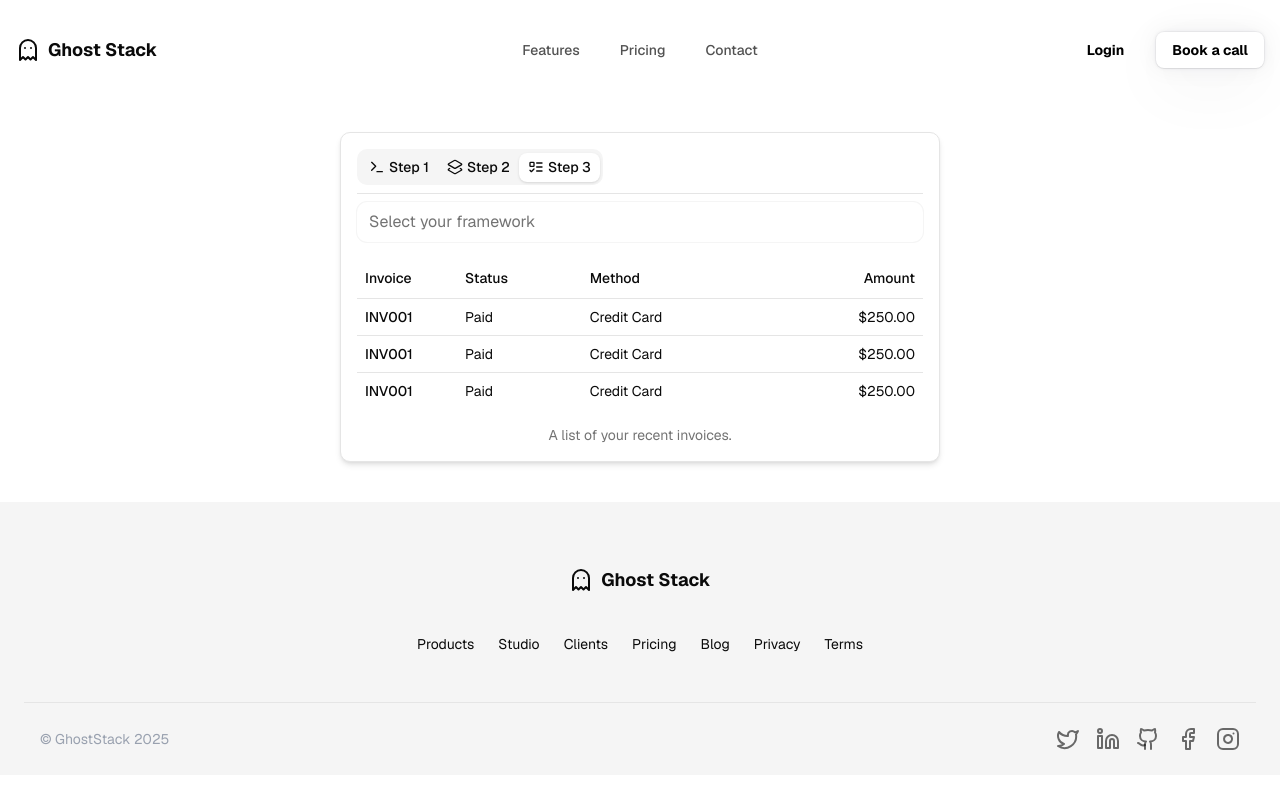
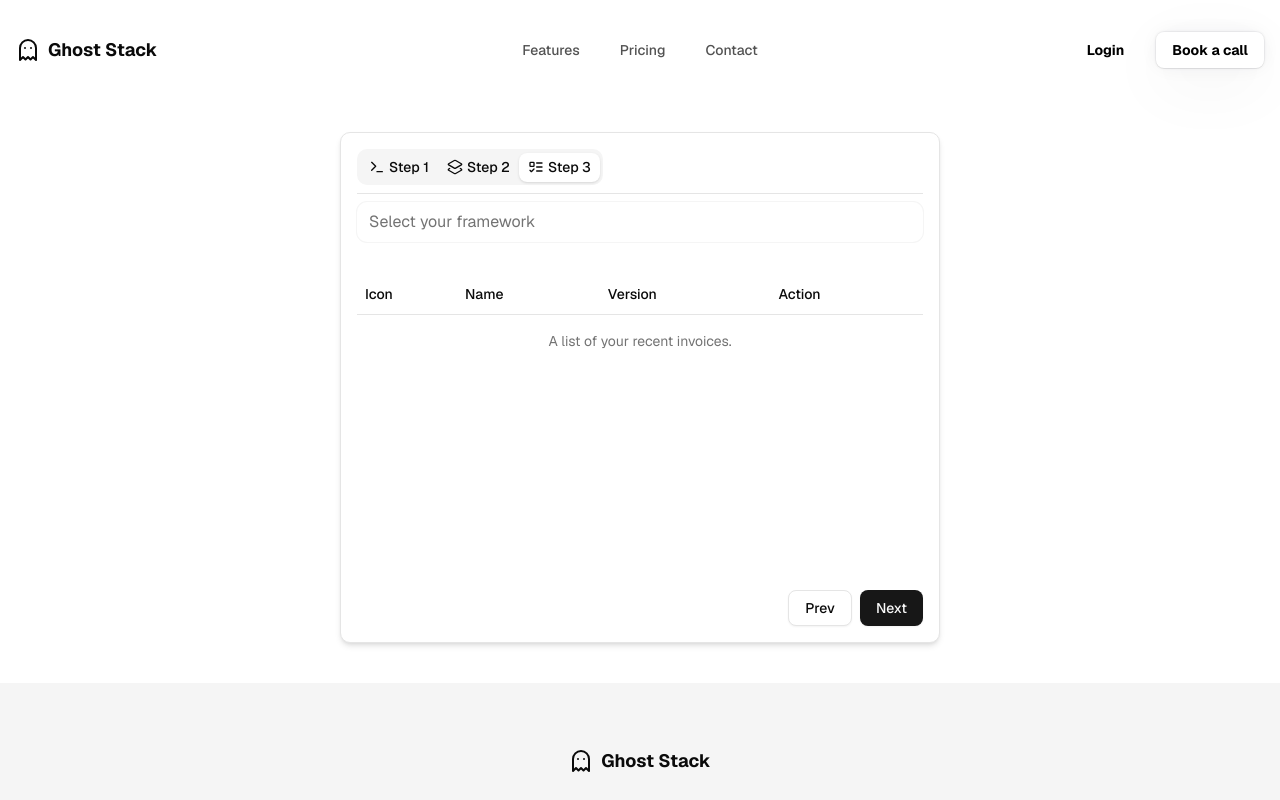
Before and after one commit to iamBijoyKar/ghost-stack, a Next.js app: page /create-stack in a window 1280 px wide. Both pictures are taken after a click on the button "Manual". Shown: the top 800 px of the page. Built offline with nearby package versions, Linux system fonts and the light colour scheme; what tailwindcss-motion would draw is missing.

Commit message:
feat: Enhance CreateStack and MyDropzone components with app data integration and UI improvements

```diff
--- a/src/components/create-stack.tsx
+++ b/src/components/create-stack.tsx
@@ -1,6 +1,6 @@
 "use client";
 
-import { useState } from "react";
+import { useState, useEffect } from "react";
 import { Tabs, TabsContent, TabsList, TabsTrigger } from "~/components/ui/tabs";
 import {
   HoverCard,
@@ -16,6 +16,7 @@ import {
   MultiSelectorList,
   MultiSelectorItem,
 } from "~/components/ui/multi-select";
+import { Avatar, AvatarFallback, AvatarImage } from "~/components/ui/avatar";
 import {
   Table,
   TableBody,
@@ -25,6 +26,7 @@ import {
   TableHeader,
   TableRow,
 } from "~/components/ui/table";
+import { ScrollArea } from "~/components/ui/scroll-area";
 import { Separator } from "~/components/ui/separator";
 import {
   Layers2,
@@ -32,17 +34,31 @@ import {
   Terminal,
   ChevronRight,
   CopyPlus,
+  Trash2,
+  LayoutGrid as LayoutGridIcon,
 } from "lucide-react";
 import MyDropzone from "../components/file-reader";
+import data from "~/data/data.json";
 
 export default function CreateStack() {
   const [activeTab, setActiveTab] = useState("step1");
-  const options = [
-    { label: "React", value: "react" },
-    { label: "Vue", value: "vue" },
-    { label: "Svelte", value: "svelte" },
-  ];
   const [value, setValue] = useState<string[]>([]);
+  const [appData, setAppData] = useState<any[]>([]);
+  const [selectedApps, setSelectedApps] = useState<any[]>([]);
+
+  const handleValueChange = (newValue: string[]) => {
+    setValue(newValue);
+    const selectedApps = newValue.map((val) => {
+      const item = Object.values(data).find((item) => item.value === val);
+      return {
+        name: item?.label || "Unknown",
+        version: "latest",
+        icon: item?.icon || "",
+        source: item?.source || "Unknown",
+      };
+    });
+    setSelectedApps(selectedApps);
+  };
 
   return (
     <Tabs
@@ -128,7 +144,7 @@ export default function CreateStack() {
             Upload your winget text file to parse the applications installed on
             your system.
           </p>
-          <MyDropzone />
+          <MyDropzone setAppData={setAppData} />
           <div className="mt-4 flex items-center justify-end gap-2">
             <Button variant="outline">Skip</Button>
             <Button onClick={() => setActiveTab("step3")}>Next</Button>
@@ -137,52 +153,108 @@ export default function CreateStack() {
       </TabsContent>
       <TabsContent value="step3">
         <div className="motion-preset-fade-sm flex w-full flex-col items-center justify-center gap-2">
-          <MultiSelector values={value} onValuesChange={setValue} loop={false}>
+          <MultiSelector
+            values={value}
+            onValuesChange={handleValueChange}
+            loop={false}
+            className=""
+          >
             <MultiSelectorTrigger>
               <MultiSelectorInput placeholder="Select your framework" />
             </MultiSelectorTrigger>
             <MultiSelectorContent>
-              <MultiSelectorList>
-                {options.map((option, i) => (
-                  <MultiSelectorItem key={i} value={option.value}>
-                    {option.label}
+              <MultiSelectorList className="h-[200px]">
+                {data.map((option, i) => (
+                  <MultiSelectorItem
+                    key={i}
+                    value={option.value}
+                    data-source={option.source}
+                  >
+                    <div className="flex items-center gap-2">
+                      <Avatar className="h-5 w-5 rounded-none">
+                        <AvatarImage src={option.icon} alt={option.label} />
+                      </Avatar>
+                      <span>{option.label}</span>
+                    </div>
                   </MultiSelectorItem>
                 ))}
               </MultiSelectorList>
             </MultiSelectorContent>
           </MultiSelector>
           {/* table  */}
+          <ScrollArea className="mt-4 h-[300px] w-full">
             <Table>
               <TableCaption>A list of your recent invoices.</TableCaption>
               <TableHeader>
                 <TableRow>
-                <TableHead className="w-[100px]">Invoice</TableHead>
-                <TableHead>Status</TableHead>
-                <TableHead>Method</TableHead>
-                <TableHead className="text-right">Amount</TableHead>
+                  <TableHead className="w-[100px]">Icon</TableHead>
+                  <TableHead>Name</TableHead>
+                  <TableHead>Version</TableHead>
+                  <TableHead className="">Action</TableHead>
                 </TableRow>
               </TableHeader>
               <TableBody>
-              <TableRow>
-                <TableCell className="font-medium">INV001</TableCell>
-                <TableCell>Paid</TableCell>
-                <TableCell>Credit Card</TableCell>
-                <TableCell className="text-right">$250.00</TableCell>
+                {selectedApps.map((app, index) => (
+                  <TableRow key={index}>
+                    <TableCell className="font-medium">
+                      <Avatar className="h-5 w-5 rounded-none">
+                        <AvatarImage src={app.icon} alt={app.name} />
+                        <AvatarFallback>
+                          <LayoutGridIcon className="h-4 w-4" />
+                        </AvatarFallback>
+                      </Avatar>
+                    </TableCell>
+                    <TableCell className="max-w-[200px] truncate">
+                      {app.name}
+                    </TableCell>
+                    <TableCell className="truncate">{app.version}</TableCell>
+                    <TableCell>
+                      <Button
+                        variant="ghost"
+                        type="button"
+                        size="icon"
+                        className="p-1 hover:text-red-500"
+                      >
+                        <Trash2 className="h-4 w-4" />
+                      </Button>
+                    </TableCell>
                   </TableRow>
-              <TableRow>
-                <TableCell className="font-medium">INV001</TableCell>
-                <TableCell>Paid</TableCell>
-                <TableCell>Credit Card</TableCell>
-                <TableCell className="text-right">$250.00</TableCell>
+                ))}
+                {appData.map((app, index) => (
+                  <TableRow key={index}>
+                    <TableCell className="font-medium">
+                      <Avatar className="h-5 w-5 rounded-none">
+                        <AvatarImage src={app.icon} alt={app.name} />
+                        <AvatarFallback>
+                          <LayoutGridIcon className="h-4 w-4" />
+                        </AvatarFallback>
+                      </Avatar>
+                    </TableCell>
+                    <TableCell className="max-w-[200px] truncate">
+                      {app.name}
+                    </TableCell>
+                    <TableCell className="truncate">{app.version}</TableCell>
+                    <TableCell>
+                      <Button
+                        variant="ghost"
+                        type="button"
+                        size="icon"
+                        className="p-1 hover:text-red-500"
+                      >
+                        <Trash2 className="h-4 w-4" />
+                      </Button>
+                    </TableCell>
                   </TableRow>
-              <TableRow>
-                <TableCell className="font-medium">INV001</TableCell>
-                <TableCell>Paid</TableCell>
-                <TableCell>Credit Card</TableCell>
-                <TableCell className="text-right">$250.00</TableCell>
-              </TableRow>
+                ))}
               </TableBody>
             </Table>
+          </ScrollArea>
+        </div>
+        <div className="mt-4 flex items-center justify-end gap-2">
+          <Button variant="outline" onClick={() => setActiveTab("step2")}>
+            Prev
+          </Button>
+          <Button onClick={() => setActiveTab("step3")}>Next</Button>
         </div>
       </TabsContent>
     </Tabs>
--- a/src/components/file-reader.tsx
+++ b/src/components/file-reader.tsx
@@ -6,7 +6,11 @@ import { readTextFile } from "~/server/actions/reader";
 import { FileUp } from "lucide-react";
 import { motion, useAnimate } from "motion/react";
 
-export default function MyDropzone() {
+type MyDropzoneProps = {
+  setAppData: (data: any[]) => void;
+};
+
+export default function MyDropzone({ setAppData }: MyDropzoneProps) {
   interface FileWithPath extends File {
     path?: string;
   }
@@ -22,7 +26,9 @@ export default function MyDropzone() {
       reader.onload = async () => {
         // Do whatever you want with the file contents
         const binaryStr = reader.result;
-        console.log(await readTextFile(binaryStr as string));
+        // console.log(await readTextFile(binaryStr as string));
+        const appData = await readTextFile(binaryStr as string);
+        setAppData(appData);
       };
       reader.readAsText(file);
     }
@@ -38,10 +44,10 @@ export default function MyDropzone() {
     <div
       {...getRootProps()}
       className={cn(
-        "border-2 border-dashed border-gray-300 p-6 rounded-lg text-center flex flex-col items-center justify-center",
+        "flex flex-col items-center justify-center rounded-lg border-2 border-dashed border-gray-300 p-6 text-center",
         "hover:bg-secondary cursor-pointer",
         "transition-colors duration-200 ease-in-out",
-        "w-full h-full"
+        "h-full w-full",
       )}
       aria-label="Drag and drop files here or click to select files"
     >
@@ -49,8 +55,10 @@ export default function MyDropzone() {
       <div
         className={`flex flex-col items-center justify-center ${isDragActive ? "motion-translate-y-loop-25" : ""}`}
       >
-        <FileUp className="w-12 h-12" />
-        <p className="text-sm text-muted-foreground mt-2">Drag 'n' drop some files here, <br /> or click to select files</p>
+        <FileUp className="h-12 w-12" />
+        <p className="text-muted-foreground mt-2 text-sm">
+          Drag 'n' drop some files here, <br /> or click to select files
+        </p>
       </div>
     </div>
   );
--- /dev/null
+++ b/src/data/data.json
@@ -0,0 +1,236 @@
+[
+  {
+    "label": "VsCode",
+    "value": "vscode",
+    "source": "Microsoft.VisualStudioCode",
+    "icon": "https://code.visualstudio.com/assets/images/code-stable.png"
+  },
+  {
+    "label": "Cursor",
+    "value": "cursor",
+    "source": "Anysphere.Cursor",
+    "icon": "https://cursor.so/favicon.ico"
+  },
+  {
+    "label": "Spotify",
+    "value": "spotify",
+    "source": "Spotify.Spotify",
+    "icon": "https://spotify.com/favicon.ico"
+  },
+  {
+    "label": "Discord",
+    "value": "discord",
+    "source": "Discord.Discord",
+    "icon": "https://cdn.prod.website-files.com/6257adef93867e50d84d30e2/66e3d80db9971f10a9757c99_Symbol.svg"
+  },
+  {
+    "label": "Slack",
+    "value": "slack",
+    "source": "SlackTechnologies.Slack",
+    "icon": "https://slack.com/favicon.ico"
+  },
+  {
+    "label": "Notion",
+    "value": "notion",
+    "source": "Notion.Notion",
+    "icon": "https://img.icons8.com/glyph-neue/64/notion.png"
+  },
+  {
+    "label": "Figma",
+    "value": "figma",
+    "source": "Figma.Figma",
+    "icon": "https://img.icons8.com/color/48/figma--v1.png"
+  },
+  {
+    "label": "Chrome",
+    "value": "chrome",
+    "source": "Google.Chrome",
+    "icon": "https://img.icons8.com/color/48/chrome--v1.png"
+  },
+  {
+    "label": "Brave",
+    "value": "brave",
+    "source": "Brave.Brave",
+    "icon": "https://brave.com/favicon.ico"
+  },
+  {
+    "label": "Edge",
+    "value": "edge",
+    "source": "Microsoft.Edge",
+    "icon": "https://img.icons8.com/color/48/ms-edge-new.png"
+  },
+  {
+    "label": "Firefox",
+    "value": "firefox",
+    "source": "Mozilla.Firefox",
+    "icon": "https://cdn-icons-png.flaticon.com/128/5968/5968827.png"
+  },
+  {
+    "label": "GitHub Desktop",
+    "value": "github-desktop",
+    "source": "GitHub.GitHubDesktop",
+    "icon": "https://img.icons8.com/glyph-neue/64/github.png"
+  },
+  {
+    "label": "Postman",
+    "value": "postman",
+    "source": "Postman.Postman",
+    "icon": "https://img.icons8.com/external-tal-revivo-shadow-tal-revivo/24/external-postman-is-the-only-complete-api-development-environment-logo-shadow-tal-revivo.png"
+  },
+  {
+    "label": "Visual Studio",
+    "value": "visual-studio",
+    "source": "Microsoft.VisualStudio",
+    "icon": "https://img.icons8.com/fluency/48/visual-studio.png"
+  },
+  {
+    "label": "GitKraken",
+    "value": "gitkraken",
+    "source": "GitKraken.GitKraken",
+    "icon": "https://www.gitkraken.com/favicon.ico"
+  },
+  {
+    "label": "Zoom",
+    "value": "zoom",
+    "source": "Zoom.Zoom",
+    "icon": "https://zoom.us/favicon.ico"
+  },
+  {
+    "label": "Microsoft Teams",
+    "value": "teams",
+    "source": "Microsoft.Teams",
+    "icon": "https://img.icons8.com/color/48/microsoft-teams.png"
+  },
+  {
+    "label": "Telegram Desktop",
+    "value": "telegram-desktop",
+    "source": "Telegram.TelegramDesktop",
+    "icon": "https://img.icons8.com/color/48/telegram-app.png"
+  },
+  {
+    "label": "WhatsApp Desktop",
+    "value": "whatsapp-desktop",
+    "source": "WhatsApp.WhatsAppDesktop",
+    "icon": "https://img.icons8.com/color/48/whatsapp--v1.png"
+  },
+  {
+    "label": "OBS Studio",
+    "value": "obs-studio",
+    "source": "OBSProject.OBSStudio",
+    "icon": "https://obsproject.com/favicon.ico"
+  },
+  {
+    "label": "VLC Media Player",
+    "value": "vlc-media-player",
+    "source": "VideoLAN.VLC",
+    "icon": "https://www.videolan.org/images/favicon.ico"
+  },
+  {
+    "label": "7-Zip",
+    "value": "7-zip",
+    "source": "7-Zip.7-Zip",
+    "icon": "https://www.7-zip.org/favicon.ico"
+  },
+  {
+    "label": "WinRAR",
+    "value": "winrar",
+    "source": "WinRAR.WinRAR",
+    "icon": "https://img.icons8.com/fluency/48/winrar.png"
+  },
+  {
+    "label": "Git",
+    "value": "git",
+    "source": "Git.Git",
+    "icon": "https://git-scm.com/favicon.ico"
+  },
+  {
+    "label": "Docker Desktop",
+    "value": "docker-desktop",
+    "source": "Docker.DockerDesktop",
+    "icon": "https://www.docker.com/favicon.ico"
+  },
+  {
+    "label": "VirtualBox",
+    "value": "virtualbox",
+    "source": "Oracle.VirtualBox",
+    "icon": "https://www.virtualbox.org/favicon.ico"
+  },
+  {
+    "label": "Hyper-V Manager",
+    "value": "hyper-v-manager",
+    "source": "Microsoft.HyperVManager",
+    "icon": "https://img.icons8.com/color/48/microsoft-hyper-v.png"
+  },
+  {
+    "label": "Python",
+    "value": "python",
+    "source": "Python.Python",
+    "icon": "https://img.icons8.com/color/48/python.png"
+  },
+  {
+    "label": "Node.js",
+    "value": "nodejs",
+    "source": "Node.js.Node",
+    "icon": "https://img.icons8.com/color/48/nodejs.png"
+  },
+  {
+    "label": "Java",
+    "value": "java",
+    "source": "Oracle.Java",
+    "icon": "https://img.icons8.com/color/48/java-coffee-cup-logo--v1.png"
+  },
+  {
+    "label": "Go",
+    "value": "go",
+    "source": "Go.Go",
+    "icon": "https://go.dev/blog/go-brand/Go-Logo/SVG/Go-Logo_Blue.svg"
+  },
+  {
+    "label": "Rust",
+    "value": "rust",
+    "source": "Rust.Rust",
+    "icon": "https://img.icons8.com/color/48/rust-programming-language.png"
+  },
+  {
+    "label": "Kotlin",
+    "value": "kotlin",
+    "source": "JetBrains.Kotlin",
+    "icon": "https://img.icons8.com/color/48/kotlin.png"
+  },
+  {
+    "label": "Ollama",
+    "value": "ollama",
+    "source": "Ollama.Ollama",
+    "icon": "https://ollama.com/public/ollama.png"
+  },
+  {
+    "label": "CMake",
+    "value": "cmake",
+    "source": "Kitware.CMake",
+    "icon": "https://img.icons8.com/external-tal-revivo-color-tal-revivo/24/external-cmake-a-cross-platform-free-and-open-source-software-tool-logo-color-tal-revivo.png"
+  },
+  {
+    "label": "C#",
+    "value": "csharp",
+    "source": "Microsoft.CSharp",
+    "icon": "https://img.icons8.com/color/48/c-sharp-logo.png"
+  },
+  {
+    "label": "PHP",
+    "value": "php",
+    "source": "PHP.PHP",
+    "icon": "https://img.icons8.com/color/48/php.png"
+  },
+  {
+    "label": "Ruby",
+    "value": "ruby",
+    "source": "Ruby.Ruby",
+    "icon": "https://img.icons8.com/color/48/ruby-programming-language.png"
+  },
+  {
+    "label": "Dart",
+    "value": "dart",
+    "source": "Google.Dart",
+    "icon": "https://img.icons8.com/color/48/dart.png"
+  }
+]
--- a/src/lib/parser.ts
+++ b/src/lib/parser.ts
@@ -1,7 +1,10 @@
+import data from "~/data/data.json";
+
 type ParseEntry = {
   name: string;
   sourceId: string;
   version: string;
+  icon?: string;
 };
 
 export function parseTextFile(content: string) {
@@ -12,11 +15,17 @@ export function parseTextFile(content: string) {
     const lineData = line.split(/\s{2,}/);
     if (lineData.length < 3) continue;
     if (lineData[lineData.length - 1] !== "winget\r") continue;
+    if (!lineData[2]?.trim().match(/^\d+\.\d+\.\d+$/)) continue; // Skip if version is empty
+
+    const item = Object.values(data).filter((item) => {
+      return item.source === lineData[1];
+    });
 
     parsedData.push({
       name: lineData[0]!,
       sourceId: lineData[1]!,
       version: lineData[2]!,
+      icon: item[0]?.icon,
     });
   }
 
```
Lines whose indentation alone changed are shown as unchanged.
